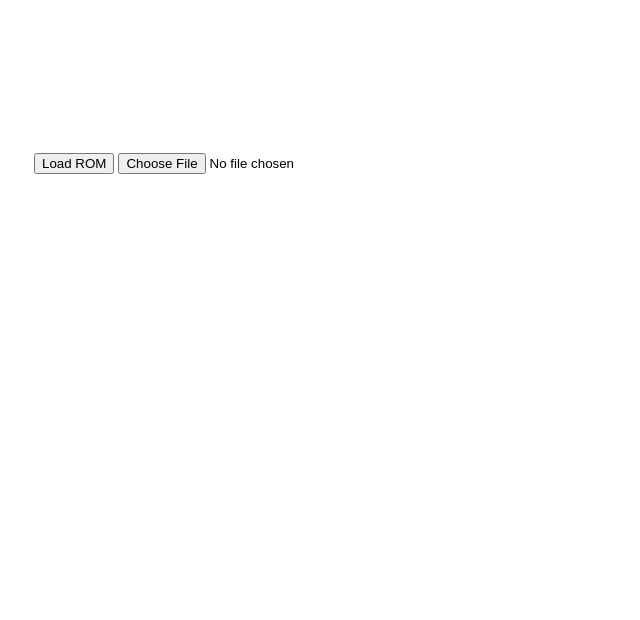
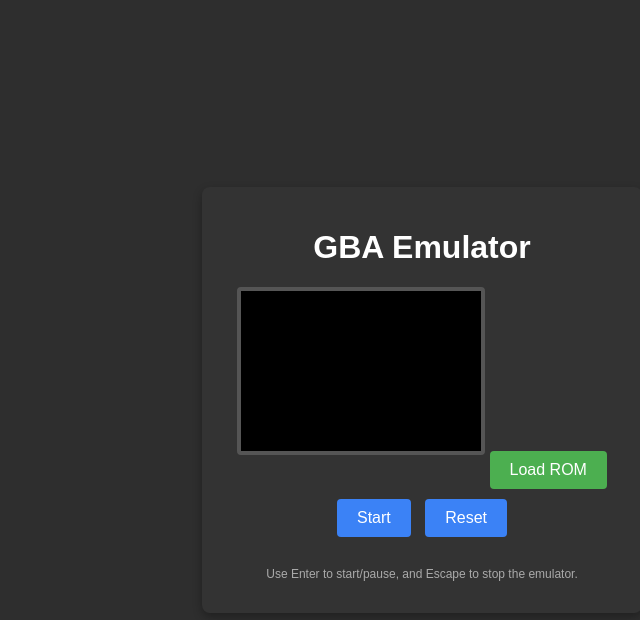
Before and after one commit to Toonigy/Gba-emulator, a plain HTML site: page index.html in a window 1280 px wide. Shown: the whole page, without its empty margins (218-858 px from the left). Drawn offline with Linux system fonts and the light colour scheme.

Commit message:
Update index.html

```diff
--- a/index.html
+++ b/index.html
@@ -4,11 +4,29 @@
   <meta charset="UTF-8">
   <meta name="viewport" content="width=device-width, initial-scale=1.0">
   <title>GBA Emulator</title>
+  <link rel="stylesheet" href="styles.css">
 </head>
 <body>
-  <canvas id="screen" width="240" height="160"></canvas>
-  <button onclick="loadROM()">Load ROM</button>
-  <input type="file" id="fileInput" onchange="handleFileSelect(event)" />
+  <div class="container">
+    <h1>GBA Emulator</h1>
+
+    <!-- Canvas for emulator display -->
+    <canvas id="screen" width="240" height="160"></canvas>
+
+    <!-- File input for ROMs with label styling -->
+    <input type="file" id="fileInput" accept=".gba" onchange="handleFileSelect(event)">
+    <label for="fileInput" class="file-label">Load ROM</label>
+
+    <!-- Emulator control buttons -->
+    <button onclick="startEmulator()">Start</button>
+    <button onclick="resetMemory()">Reset</button>
+
+    <!-- Footer or instructions -->
+    <div class="footer">
+      <p>Use Enter to start/pause, and Escape to stop the emulator.</p>
+    </div>
+  </div>
+
   <script src="emulator.js"></script>
 </body>
 </html>
```
